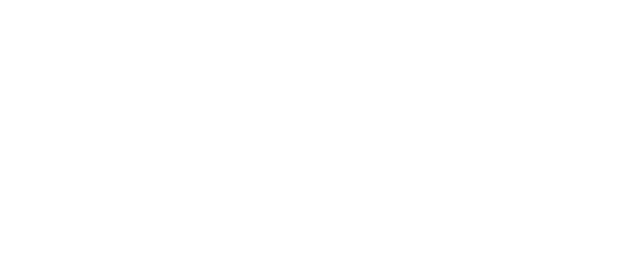
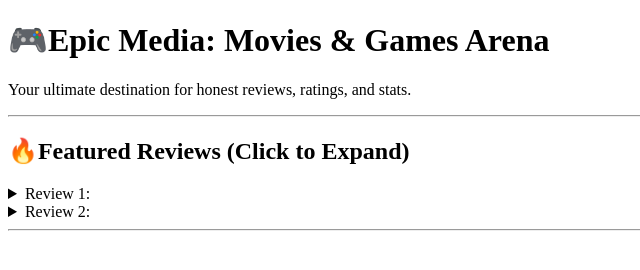
Before and after one commit to Samadhi-Anuththara/Epic-Media-Hub, a plain HTML site: page index.html in a window 1280 px wide. Shown: the whole page, without its empty margins (0-640 px from the left). Drawn offline with Linux system fonts and the light colour scheme.

Commit message:
update details

```diff
--- a/index.html
+++ b/index.html
@@ -3,9 +3,29 @@
 <head>
     <meta charset="UTF-8">
     <meta name="viewport" content="width=device-width, initial-scale=1.0">
-    <title>Document</title>
+    <title>Epic Media Hub</title>
 </head>
 <body>
+    <h1>🎮Epic Media: Movies & Games Arena</h1>
+    <p>Your ultimate destination for honest reviews, ratings, and stats.</p>
+    <hr>
+
+    <!--Review-->
+    <h2>🔥Featured Reviews (Click to Expand)</h2>
+
+    <details>
+       <summary>Review 1:</summary>
+        <p>Grand Theft Auto V (Video Game)
+        </p>
+    </details>
+
+    <details>
+        <summary>Review 2:</summary>
+        <p>Interstellar (Sci-Fi Movie)</p>
+    </details>
+    <hr>
+
+
 
 </body>
 </html>
```
